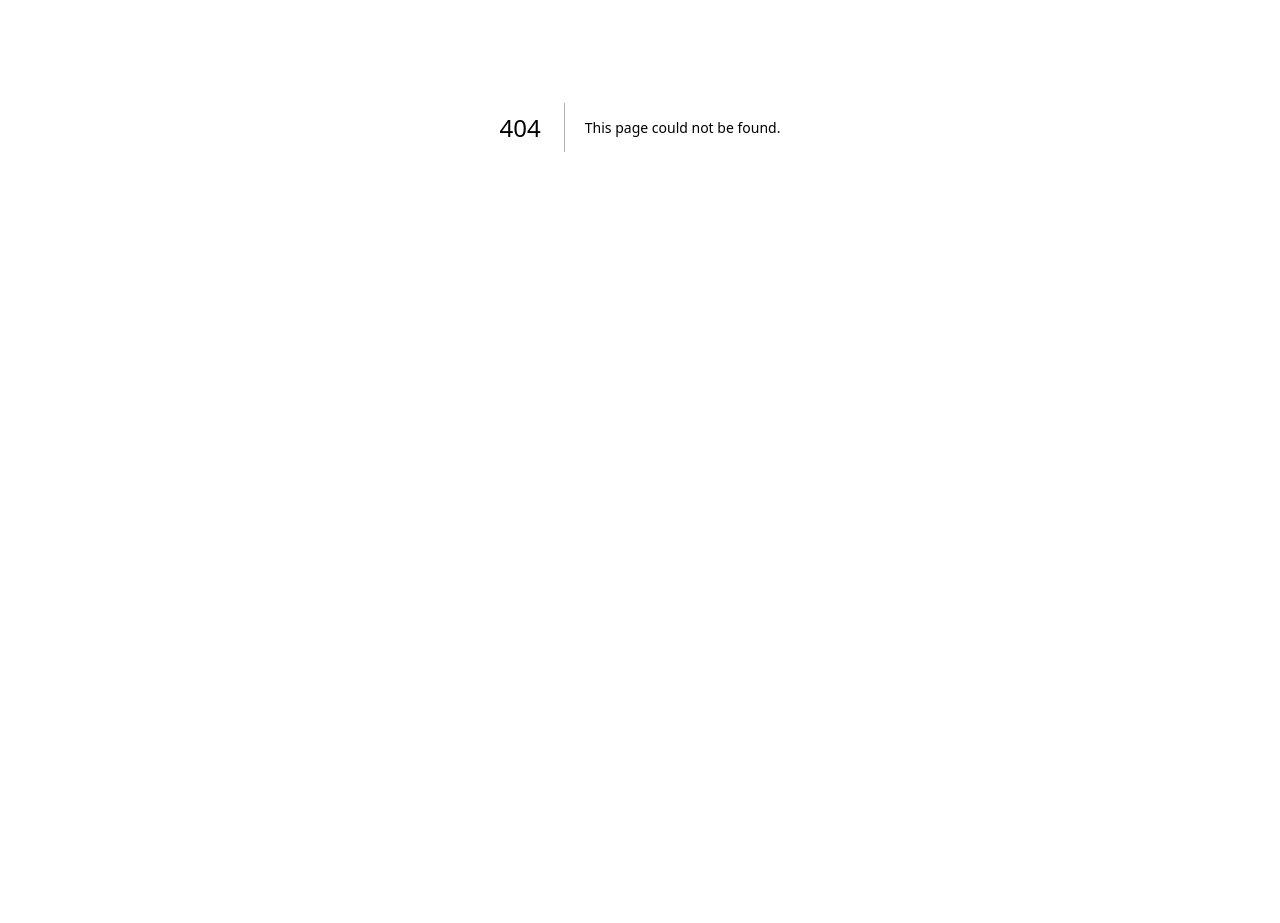
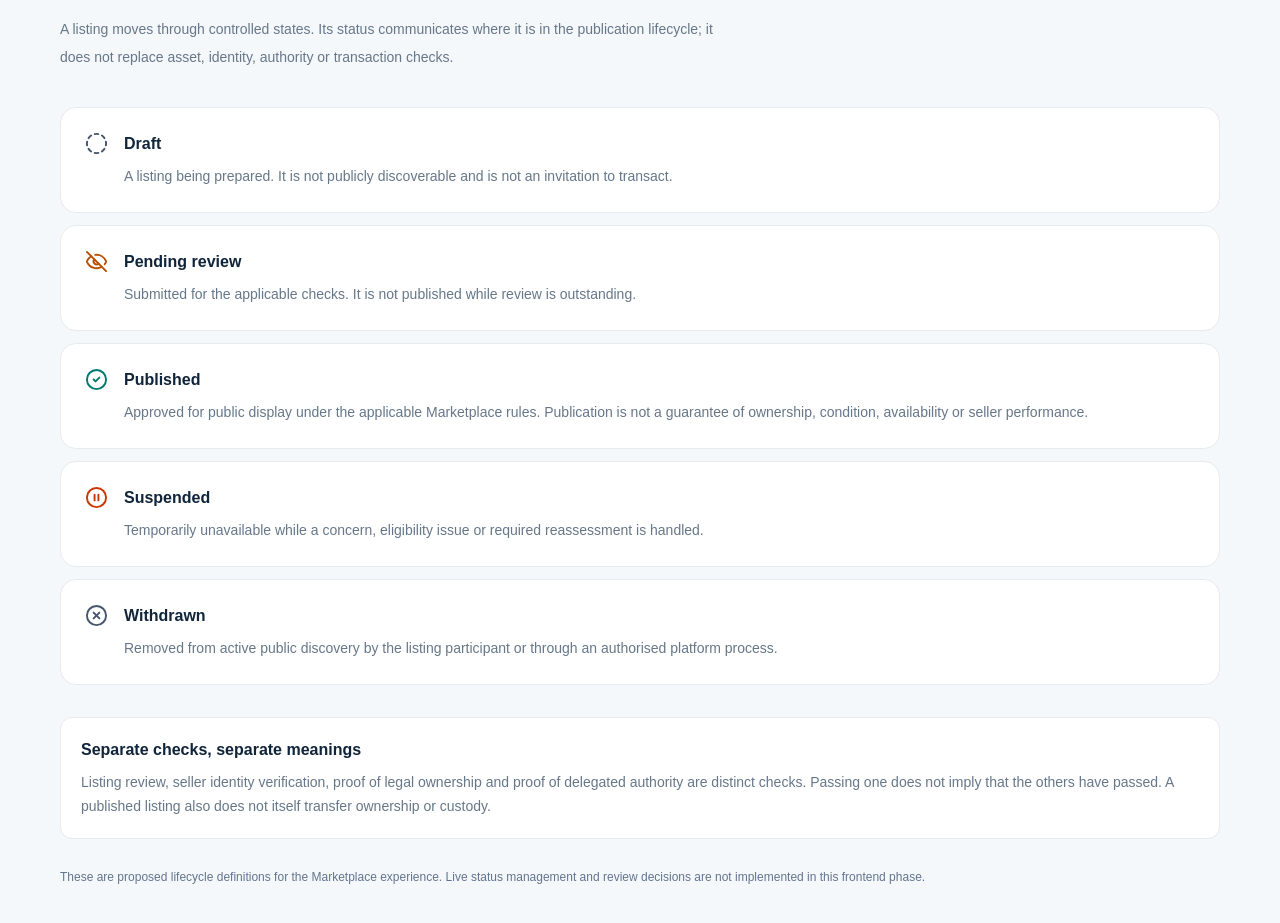
Before and after one commit to hlestakovjames/assetpass-marketplace, a Next.js app: page /trust/listing-statuses in a window 1280 px wide. Before the commit this address had no page. Shown: the part 273-1196 px from the top of the page. Before the commit the page ends 800 px from the top, so only its background shows below. Built offline with nearby package versions, Linux system fonts and the light colour scheme.

Commit message:
sync: add src/app/trust/listing-statuses/page.tsx

```diff
--- /dev/null
+++ b/src/app/trust/listing-statuses/page.tsx
@@ -0,0 +1,22 @@
+import Link from "next/link";
+import { ArrowLeft, CircleCheck, CircleDashed, EyeOff, PauseCircle, XCircle } from "lucide-react";
+
+const statuses = [
+  { name: "Draft", icon: CircleDashed, meaning: "A listing being prepared. It is not publicly discoverable and is not an invitation to transact.", tone: "text-slate-600" },
+  { name: "Pending review", icon: EyeOff, meaning: "Submitted for the applicable checks. It is not published while review is outstanding.", tone: "text-amber-700" },
+  { name: "Published", icon: CircleCheck, meaning: "Approved for public display under the applicable Marketplace rules. Publication is not a guarantee of ownership, condition, availability or seller performance.", tone: "text-teal-700" },
+  { name: "Suspended", icon: PauseCircle, meaning: "Temporarily unavailable while a concern, eligibility issue or required reassessment is handled.", tone: "text-orange-700" },
+  { name: "Withdrawn", icon: XCircle, meaning: "Removed from active public discovery by the listing participant or through an authorised platform process.", tone: "text-slate-600" },
+];
+
+export default function ListingStatusesPage() {
+  return (
+    <main className="min-h-screen bg-[var(--surface)]"><header className="bg-[var(--navy-deep)] text-white"><div className="site-container flex h-20 items-center justify-between"><Link href="/" className="text-lg font-extrabold">AssetPass <span className="text-teal-300">Marketplace</span></Link><Link href="/trust" className="text-sm text-slate-300 hover:text-white">Trust and safety</Link></div></header>
+      <section className="site-container py-12 md:py-16"><Link href="/trust" className="inline-flex items-center gap-2 text-sm font-semibold text-[var(--teal-dark)]"><ArrowLeft size={15}/> Trust and safety</Link><p className="eyebrow mt-8">Listing lifecycle</p><h1 className="section-title mt-3">What listing statuses mean.</h1><p className="muted mt-4 max-w-2xl text-sm leading-7">A listing moves through controlled states. Its status communicates where it is in the publication lifecycle; it does not replace asset, identity, authority or transaction checks.</p>
+        <div className="mt-9 space-y-3">{statuses.map(({name,icon:Icon,meaning,tone})=><article key={name} className="flex gap-4 rounded-2xl border border-[var(--line)] bg-white p-5 md:p-6"><span className={tone}><Icon size={23}/></span><div><h2 className="font-bold text-[var(--navy)]">{name}</h2><p className="muted mt-2 text-sm leading-6">{meaning}</p></div></article>)}</div>
+        <div className="mt-8 rounded-xl border border-[var(--line)] bg-white p-5"><h2 className="font-bold text-[var(--navy)]">Separate checks, separate meanings</h2><p className="muted mt-2 text-sm leading-6">Listing review, seller identity verification, proof of legal ownership and proof of delegated authority are distinct checks. Passing one does not imply that the others have passed. A published listing also does not itself transfer ownership or custody.</p></div>
+        <p className="mt-7 text-xs leading-5 text-slate-500">These are proposed lifecycle definitions for the Marketplace experience. Live status management and review decisions are not implemented in this frontend phase.</p>
+      </section>
+    </main>
+  );
+}
```
